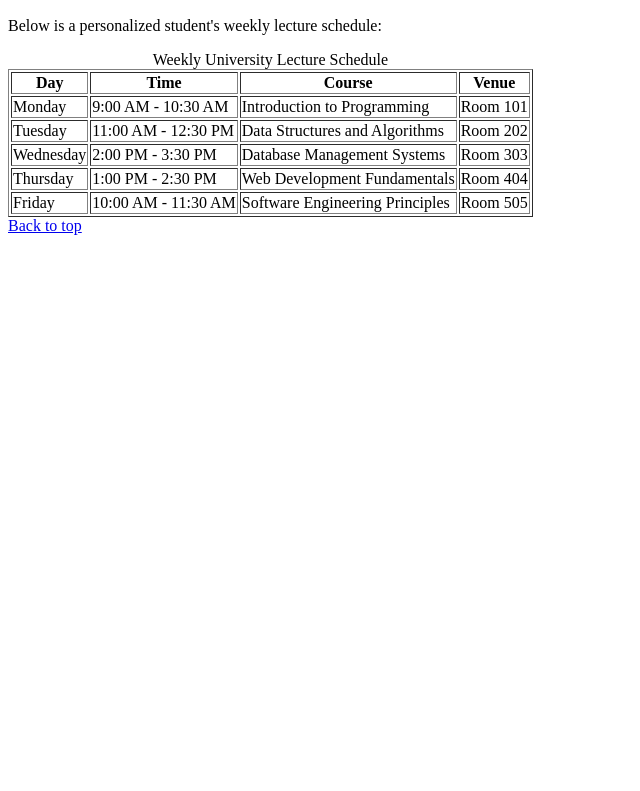
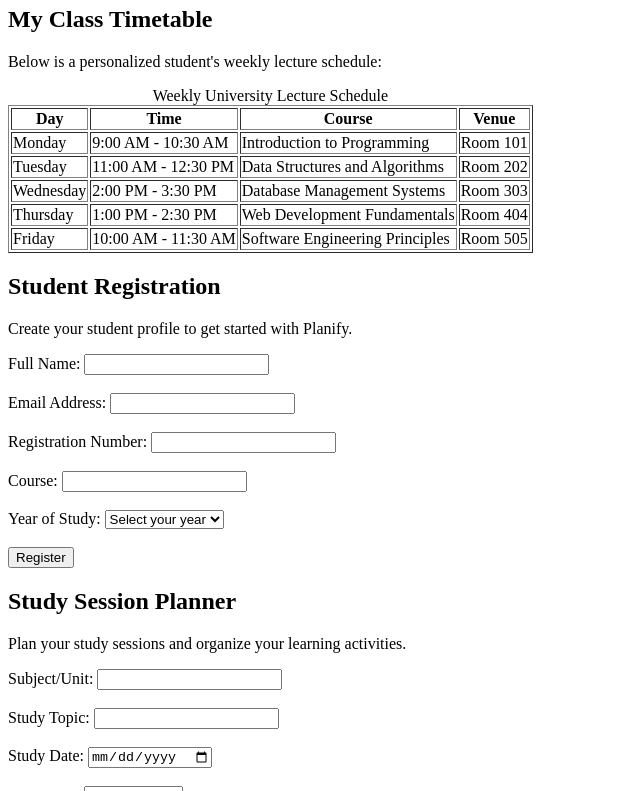
Before and after one commit to OBRIEN28-creator/csc2130-project, a plain HTML site: page index.html in a window 1280 px wide. Shown: the part 2009-2800 px from the top of the page, without its empty margins (0-640 px from the left). Before the commit the page ends 2252 px from the top, so only its background shows below. Drawn offline with Linux system fonts and the light colour scheme.

Commit message:
Complete week 4 HTML forms and validation

```diff
--- a/index.html
+++ b/index.html
@@ -14,6 +14,9 @@
                 <li><a href="about.html">About Us</a></li>
                 <li><a href="contact.html">Contact</a></li>
                 <li><a href="#timetable">Timetable</a></li>
+                <li><a href="#student-registration">Student Registration</a></li>
+                <li><a href="#study-planner">Study Planner</a></li>
+
             </ul>
 
         </nav>
@@ -153,6 +156,96 @@
         </section>
 
 
+<section id="student-registration">
+    <h2>Student Registration</h2>
+
+    <p>Create your student profile to get started with Planify.</p>
+
+    <form action="#" method="post">
+
+        <label for="fullname">Full Name:</label>
+        <input type="text" id="fullname" name="fullname" required>
+
+        <br><br>
+
+        <label for="email">Email Address:</label>
+        <input type="email" id="email" name="email" required>
+
+        <br><br>
+
+        <label for="regnumber">Registration Number:</label>
+        <input type="text" id="regnumber" name="regnumber" required>
+
+        <br><br>
+
+        <label for="course">Course:</label>
+        <input type="text" id="course" name="course" required>
+
+        <br><br>
+
+        <label for="year">Year of Study:</label>
+        <select id="year" name="year" required>
+            <option value="">Select your year</option>
+            <option value="1">Year 1</option>
+            <option value="2">Year 2</option>
+            <option value="3">Year 3</option>
+            <option value="4">Year 4</option>
+        </select>
+
+        <br><br>
+
+        <button type="submit">Register</button>
+
+    </form>
+    </section>
+
+
+<section id="study-planner">
+    <h2>Study Session Planner</h2>
+
+    <p>Plan your study sessions and organize your learning activities.</p>
+
+    <form action="#" method="post">
+
+        <label for="subject">Subject/Unit:</label>
+        <input type="text" id="subject" name="subject" required>
+
+        <br><br>
+
+        <label for="topic">Study Topic:</label>
+        <input type="text" id="topic" name="topic" required>
+
+        <br><br>
+
+        <label for="study-date">Study Date:</label>
+        <input type="date" id="study-date" name="study-date" required>
+
+        <br><br>
+
+        <label for="start-time">Start Time:</label>
+        <input type="time" id="start-time" name="start-time" required>
+
+        <br><br>
+
+        <label for="duration">Duration (minutes):</label>
+        <input type="number" id="duration" name="duration"
+               min="15" max="300" required>
+
+        <br><br>
+
+        <label for="notes">Additional Notes:</label>
+        <textarea id="notes" name="notes" rows="4"
+                  placeholder="Enter your study goals or notes..."></textarea>
+
+        <br><br>
+
+        <button type="submit">Schedule Study Session</button>
+
+    </form>
+</section>
+
+
+
     <footer><a href="#">Back to top</a></footer>
 </body>
 </html>
```
